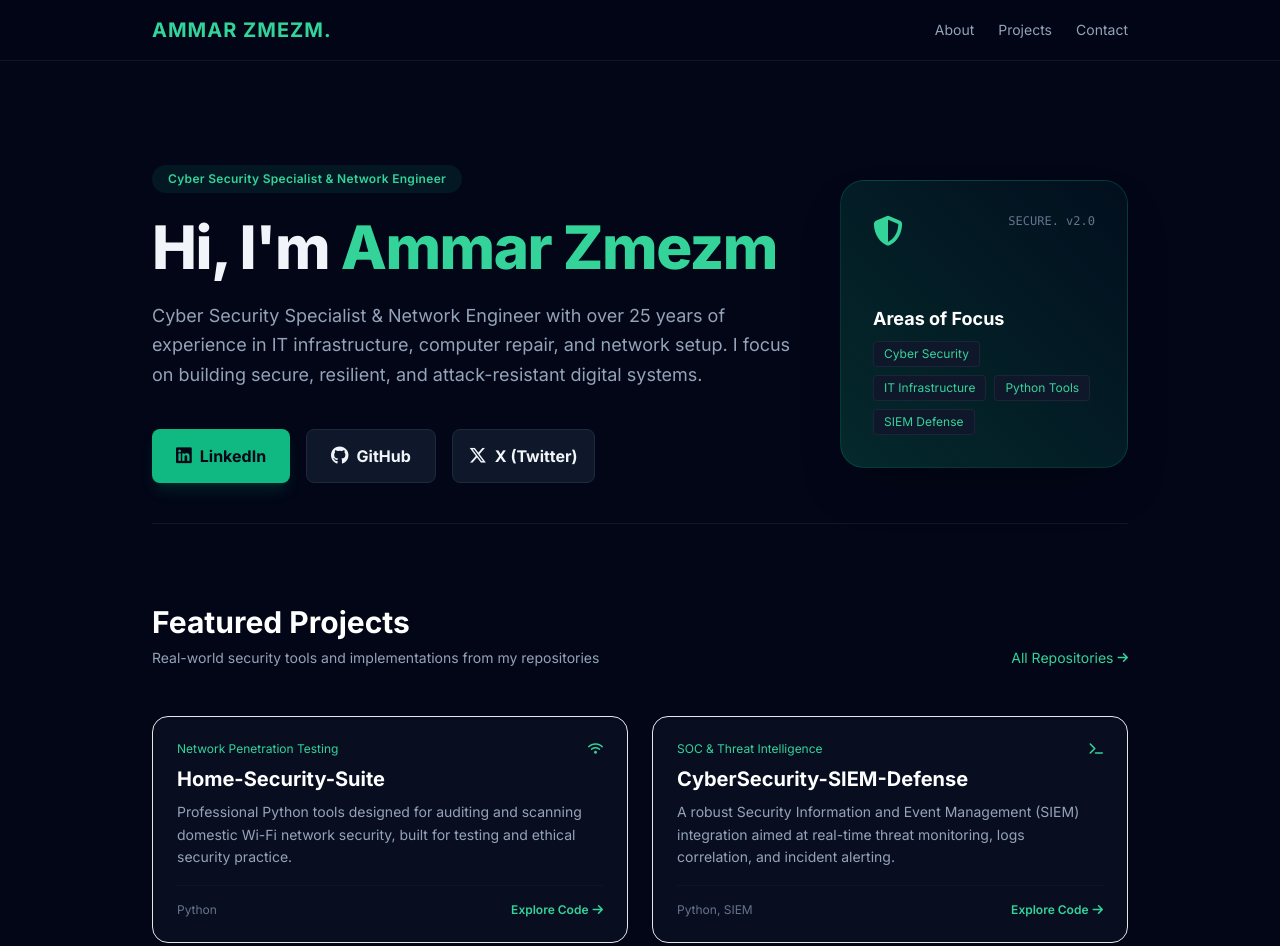
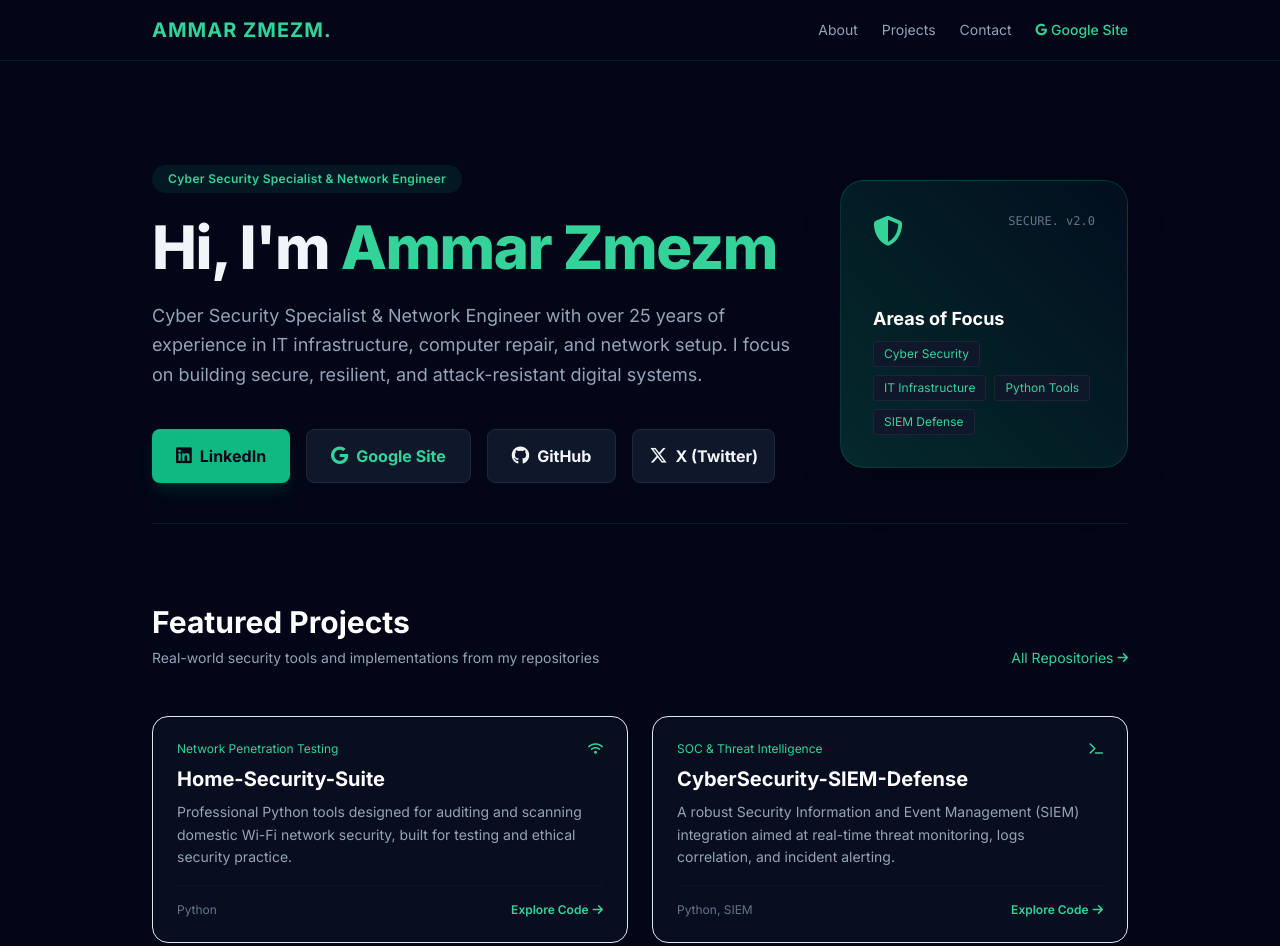
Before and after one commit to zmezmammar/zmezmammar.github.io, a plain HTML site: page index.html in a window 1280 px wide. Shown: the top 946 px of the page. Drawn offline with nearby package versions, Linux system fonts and the light colour scheme.

Commit message:
Clean up comments and update navigation links
Removed unnecessary comments and added a link to Google Site in the navigation and social buttons.

```diff
--- a/index.html
+++ b/index.html
@@ -4,11 +4,8 @@
     <meta charset="UTF-8">
     <meta name="viewport" content="width=device-width, initial-scale=1.0">
     <title>Ammar Zmezm | Cybersecurity & Networks Specialist</title>
-    <!-- Tailwind CSS for modern responsive styling -->
     <script src="https://cdn.tailwindcss.com"></script>
-    <!-- FontAwesome for technical/security icons -->
     <link rel="stylesheet" href="https://cdnjs.cloudflare.com/ajax/libs/font-awesome/6.5.1/css/all.min.css">
-    <!-- Google Fonts: Inter for sleek modern English typography -->
     <link rel="preconnect" href="https://fonts.googleapis.com">
     <link rel="preconnect" href="https://fonts.gstatic.com" crossorigin>
     <link href="https://fonts.googleapis.com/css2?family=Inter:wght@300;400;500;600;700;800&display=swap" rel="stylesheet">
@@ -20,21 +17,21 @@
 </head>
 <body class="bg-slate-950 text-slate-100 min-h-screen flex flex-col justify-between selection:bg-emerald-500 selection:text-slate-950">
 
-    <!-- Navigation -->
     <header class="border-b border-slate-900 bg-slate-950/80 backdrop-blur sticky top-0 z-50">
         <div class="max-w-5xl mx-auto px-6 py-4 flex justify-between items-center">
             <div class="text-xl font-bold text-emerald-400 tracking-wider">AMMAR ZMEZM.</div>
-            <nav class="flex gap-6 text-sm text-slate-400">
+            <nav class="flex gap-6 text-sm text-slate-400 items-center">
                 <a href="#about" class="hover:text-emerald-400 transition-colors">About</a>
                 <a href="#projects" class="hover:text-emerald-400 transition-colors">Projects</a>
                 <a href="#contact" class="hover:text-emerald-400 transition-colors">Contact</a>
+                <a href="https://sites.google.com/view/ammarzmezm" target="_blank" class="hover:text-emerald-400 transition-colors flex items-center gap-1 text-emerald-400 font-medium">
+                    <i class="fab fa-google text-xs"></i> Google Site
+                </a>
             </nav>
         </div>
     </header>
 
-    <!-- Main Content -->
     <main class="max-w-5xl mx-auto px-6 py-16 flex-grow w-full">
-        <!-- Hero Section -->
         <section id="about" class="space-y-6 text-center md:text-left md:flex md:items-center md:gap-12 md:space-y-0 py-10">
             <div class="flex-grow space-y-6">
                 <div class="inline-block bg-emerald-500/10 text-emerald-400 px-4 py-1.5 rounded-full text-xs font-semibold tracking-wide">
@@ -47,10 +44,12 @@
                     Cyber Security Specialist & Network Engineer with over 25 years of experience in IT infrastructure, computer repair, and network setup. I focus on building secure, resilient, and attack-resistant digital systems.
                 </p>
 
-                <!-- Social Buttons -->
                 <div class="flex flex-wrap gap-4 justify-center md:justify-start pt-4">
                     <a href="https://www.linkedin.com/in/ammar-zmezm-cybersecurity/" target="_blank" class="bg-emerald-500 hover:bg-emerald-600 text-slate-950 px-6 py-3 rounded-lg font-bold flex items-center gap-2 transition-all shadow-lg shadow-emerald-500/15">
                         <i class="fab fa-linkedin text-lg"></i> LinkedIn
+                    </a>
+                    <a href="https://sites.google.com/view/ammarzmezm" target="_blank" class="bg-slate-900 hover:bg-slate-850 border border-slate-800 px-6 py-3 rounded-lg font-bold flex items-center gap-2 transition-all text-emerald-400">
+                        <i class="fab fa-google text-lg"></i> Google Site
                     </a>
                     <a href="https://github.com/zmezmammar" target="_blank" class="bg-slate-900 hover:bg-slate-850 border border-slate-800 px-6 py-3 rounded-lg font-bold flex items-center gap-2 transition-all">
                         <i class="fab fa-github text-lg"></i> GitHub
@@ -61,7 +60,6 @@
                 </div>
             </div>
 
-            <!-- Tech Stack Visual -->
             <div class="flex-shrink-0 w-72 h-72 mx-auto md:mx-0 bg-gradient-to-tr from-emerald-500/20 to-teal-500/5 rounded-3xl border border-emerald-500/20 p-8 flex flex-col justify-between shadow-2xl">
                 <div class="flex justify-between items-start">
                     <i class="fa-solid fa-shield-halved text-3xl text-emerald-400"></i>
@@ -79,7 +77,6 @@
             </div>
         </section>
 
-        <!-- Projects Section -->
         <section id="projects" class="py-20 border-t border-slate-900">
             <div class="flex flex-col md:flex-row md:items-end justify-between mb-12 gap-4">
                 <div>
@@ -92,7 +89,6 @@
             </div>
 
             <div class="grid md:grid-cols-2 gap-6">
-                <!-- Project 1: Home-Security-Suite -->
                 <div class="bg-slate-900/50 border border-slate-850 p-6 rounded-2xl space-y-4 hover:border-emerald-500/30 transition-all flex flex-col justify-between">
                     <div class="space-y-2">
                         <div class="flex justify-between items-center text-xs text-emerald-400">
@@ -112,7 +108,6 @@
                     </div>
                 </div>
 
-                <!-- Project 2: CyberSecurity-SIEM-Defense -->
                 <div class="bg-slate-900/50 border border-slate-850 p-6 rounded-2xl space-y-4 hover:border-emerald-500/30 transition-all flex flex-col justify-between">
                     <div class="space-y-2">
                         <div class="flex justify-between items-center text-xs text-emerald-400">
@@ -132,7 +127,6 @@
                     </div>
                 </div>
 
-                <!-- Project 3: DNSceptor -->
                 <div class="bg-slate-900/50 border border-slate-850 p-6 rounded-2xl space-y-4 hover:border-emerald-500/30 transition-all flex flex-col justify-between">
                     <div class="space-y-2">
                         <div class="flex justify-between items-center text-xs text-emerald-400">
@@ -152,7 +146,6 @@
                     </div>
                 </div>
 
-                <!-- Project 4: Gmail-Threat-Intel-CyberAgent -->
                 <div class="bg-slate-900/50 border border-slate-850 p-6 rounded-2xl space-y-4 hover:border-emerald-500/30 transition-all flex flex-col justify-between">
                     <div class="space-y-2">
                         <div class="flex justify-between items-center text-xs text-emerald-400">
@@ -174,7 +167,6 @@
             </div>
         </section>
 
-        <!-- Contact Section -->
         <section id="contact" class="py-20 border-t border-slate-900 text-center space-y-6">
             <h2 class="text-3xl font-bold text-white">Secure Your Infrastructure</h2>
             <p class="text-slate-400 max-w-lg mx-auto">
@@ -188,13 +180,13 @@
         </section>
     </main>
 
-    <!-- Footer -->
     <footer class="border-t border-slate-900 py-8 bg-slate-950">
         <div class="max-w-5xl mx-auto px-6 flex flex-col md:flex-row justify-between items-center gap-4 text-xs text-slate-500">
             <p>© 2026 Ammar Zmezm. All rights reserved.</p>
             <div class="flex gap-4">
                 <a href="https://www.linkedin.com/in/ammar-zmezm-cybersecurity/" target="_blank" class="hover:text-emerald-400"><i class="fab fa-linkedin"></i></a>
                 <a href="https://github.com/zmezmammar" target="_blank" class="hover:text-emerald-400"><i class="fab fa-github"></i></a>
+                <a href="https://sites.google.com/view/ammarzmezm" target="_blank" class="hover:text-emerald-400"><i class="fab fa-google"></i></a>
                 <a href="https://x.com/AmmarZmezm" target="_blank" class="hover:text-emerald-400"><i class="fab fa-x-twitter"></i></a>
             </div>
         </div>
```
